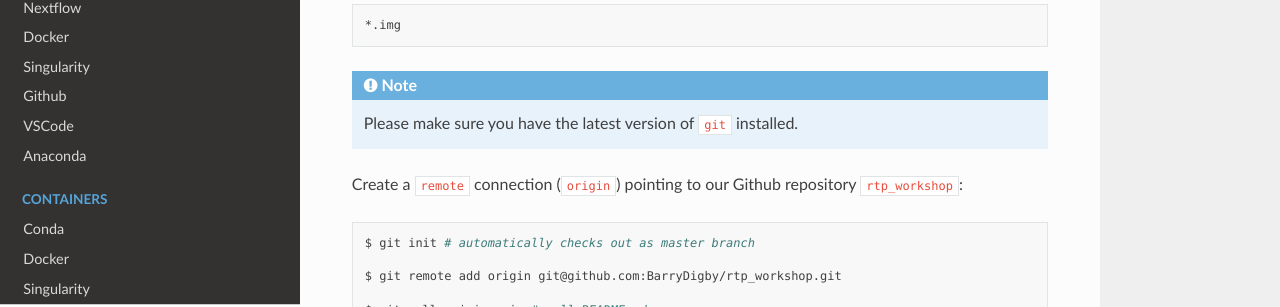
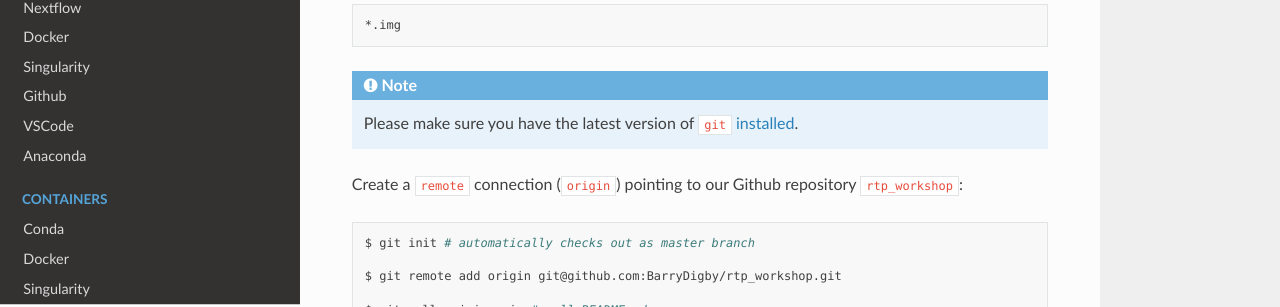
Before and after one commit to BarryDigby/CRT_workshop, a Sphinx documentation site: the page built from docs/source/containers/github_sync.rst, in a window 1280 px wide and 900 px high, scrolled down 465 px. Shown: the part 144-451 px from the top of the window. Built offline with Sphinx 7.4.7 and the Read the Docs theme 2.0.0, drawn with Linux system fonts in a browser that asks for light colours; some of the changed lines change nothing that is shown.

Commit message:
git link

```diff
--- a/docs/source/containers/github_sync.rst
+++ b/docs/source/containers/github_sync.rst
@@ -22,7 +22,7 @@ Create the following ``.gitignore`` file in the directory:
 
 .. note::
 
-    Please make sure you have the latest version of ``git`` installed.
+    Please make sure you have the latest version of ``git`` `installed <https://gist.githubusercontent.com/YuMS/6d7639480b17523f6f01490f285da509/raw/1f0d6955f0a74dd4b57f670b7877d63af7a5bde1/update-git.sh>`_.
 
 Create a ``remote`` connection (``origin``) pointing to our Github repository ``rtp_workshop``:
 
```
